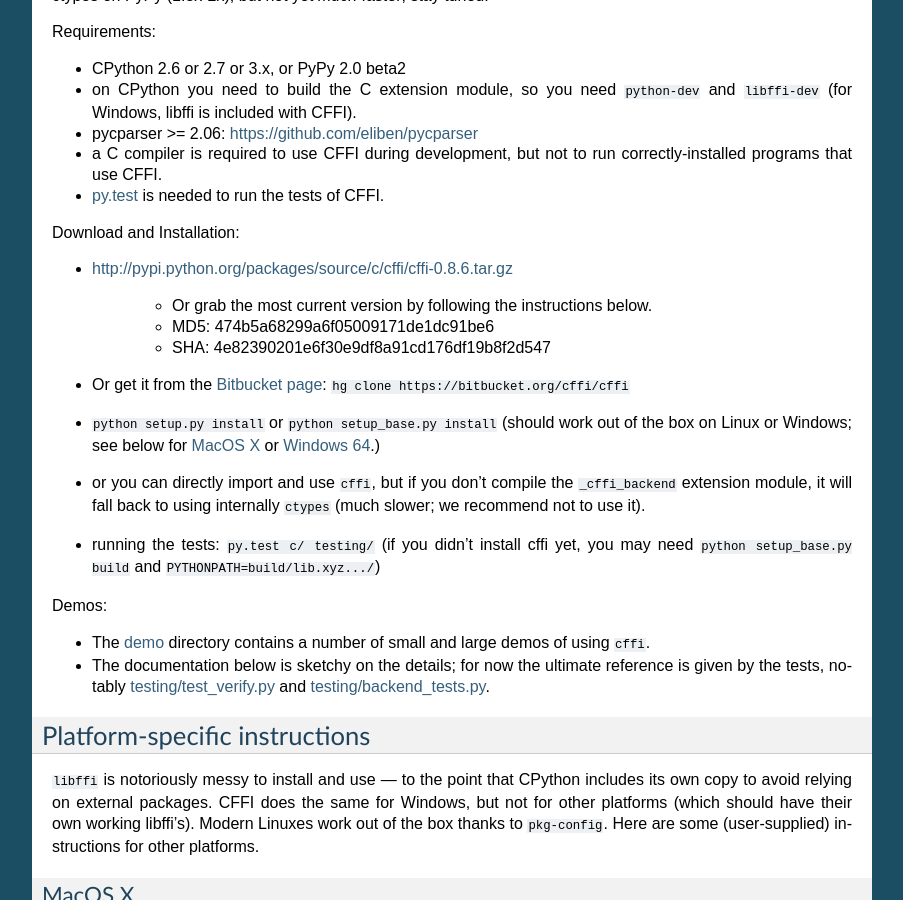
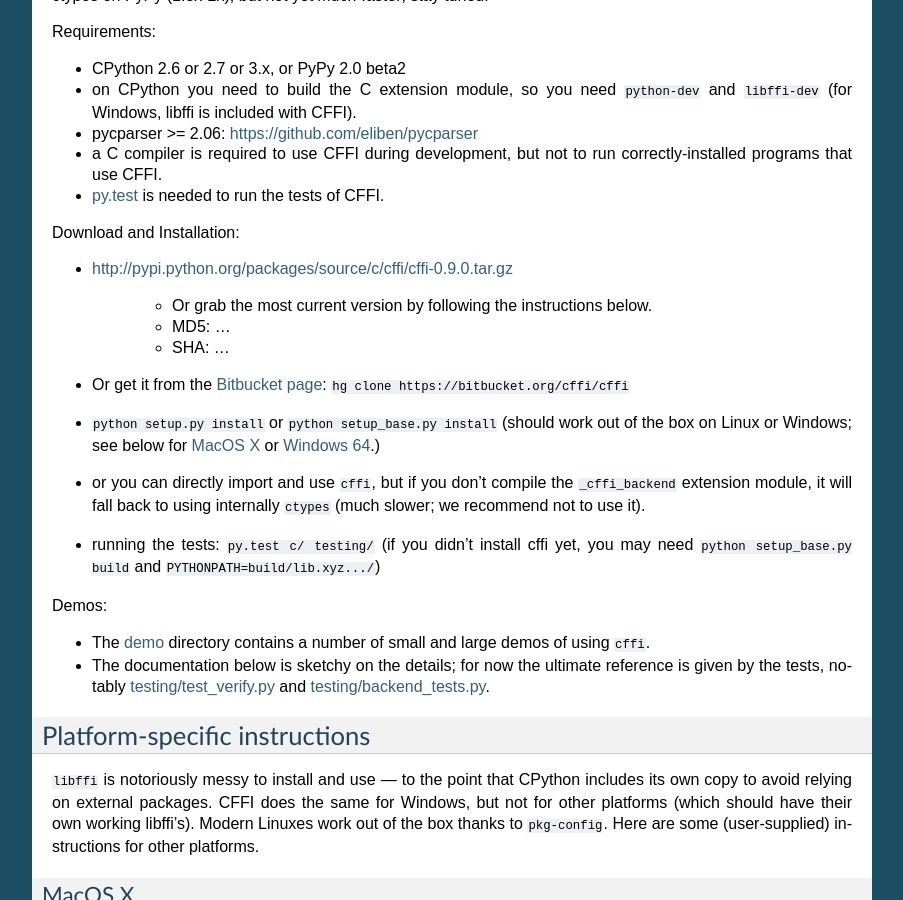
Before and after one commit to python-cffi/cffi, a Sphinx documentation site: the page built from doc/source/index.rst, in a window 1280 px wide and 900 px high, scrolled down 860 px. Shown: the whole window, without its empty margins (198-1101 px from the left). Built offline with Sphinx 7.4.7, drawn with Linux system fonts in a browser that asks for light colours; some of the changed text lies outside the part shown.

Commit message:
Prepare release 0.9.0

```diff
--- a/cffi/__init__.py
+++ b/cffi/__init__.py
@@ -4,8 +4,8 @@
 from .api import FFI, CDefError, FFIError
 from .ffiplatform import VerificationError, VerificationMissing
 
-__version__ = "0.8.6+"
-__version_info__ = (0, 8, 6, "plus")
+__version__ = "0.9.0"
+__version_info__ = (0, 9, 0)
 
 # The verifier module file names are based on the CRC32 of a string that
 # contains the following version number.  It may be older than __version__
--- a/doc/source/conf.py
+++ b/doc/source/conf.py
@@ -45,9 +45,9 @@
 # built documents.
 #
 # The short X.Y version.
-version = '0.8'
+version = '0.9'
 # The full version, including alpha/beta/rc tags.
-release = '0.8.6+'
+release = '0.9.0'
 
 # The language for content autogenerated by Sphinx. Refer to documentation
 # for a list of supported languages.
--- a/doc/source/index.rst
+++ b/doc/source/index.rst
@@ -88,13 +88,13 @@
 
 Download and Installation:
 
-* http://pypi.python.org/packages/source/c/cffi/cffi-0.8.6.tar.gz
+* http://pypi.python.org/packages/source/c/cffi/cffi-0.9.0.tar.gz
 
    - Or grab the most current version by following the instructions below.
 
-   - MD5: 474b5a68299a6f05009171de1dc91be6
-
-   - SHA: 4e82390201e6f30e9df8a91cd176df19b8f2d547
+   - MD5: ...
+
+   - SHA: ...
 
 * Or get it from the `Bitbucket page`_:
   ``hg clone https://bitbucket.org/cffi/cffi``
--- a/setup.py
+++ b/setup.py
@@ -139,7 +139,7 @@
 
 `Mailing list <https://groups.google.com/forum/#!forum/python-cffi>`_
 """,
-        version='0.8.6',
+        version='0.9.0',
         packages=['cffi'],
         zip_safe=False,
 
```
Also changed, not shown: 2 other files.
